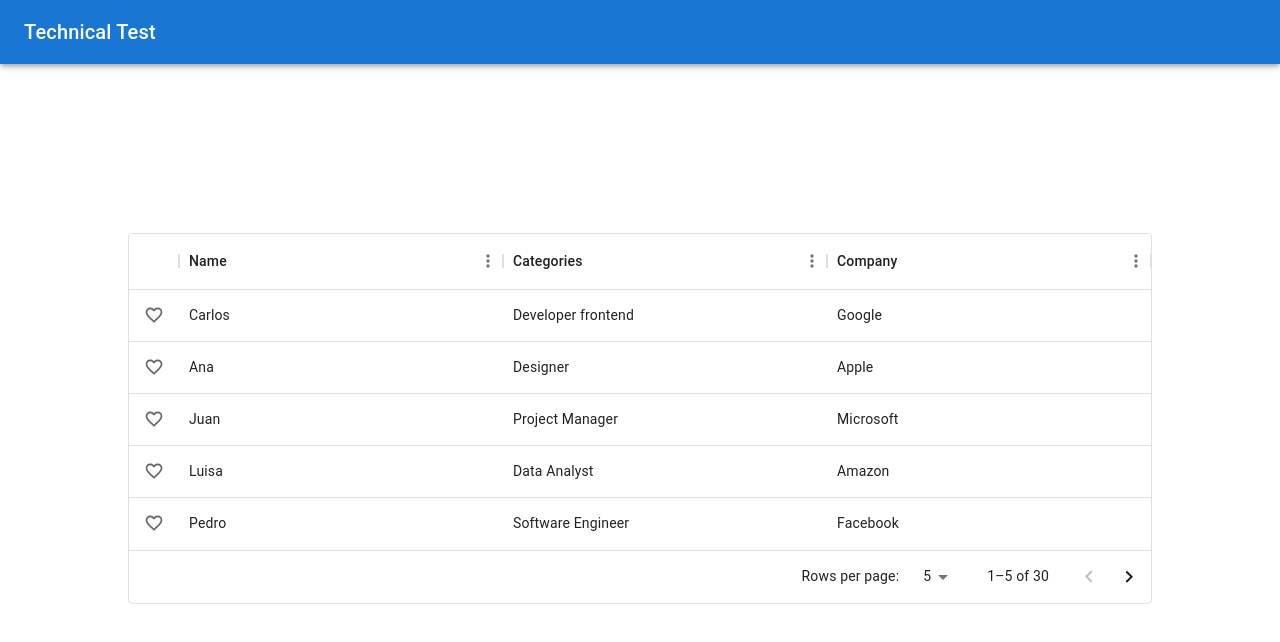
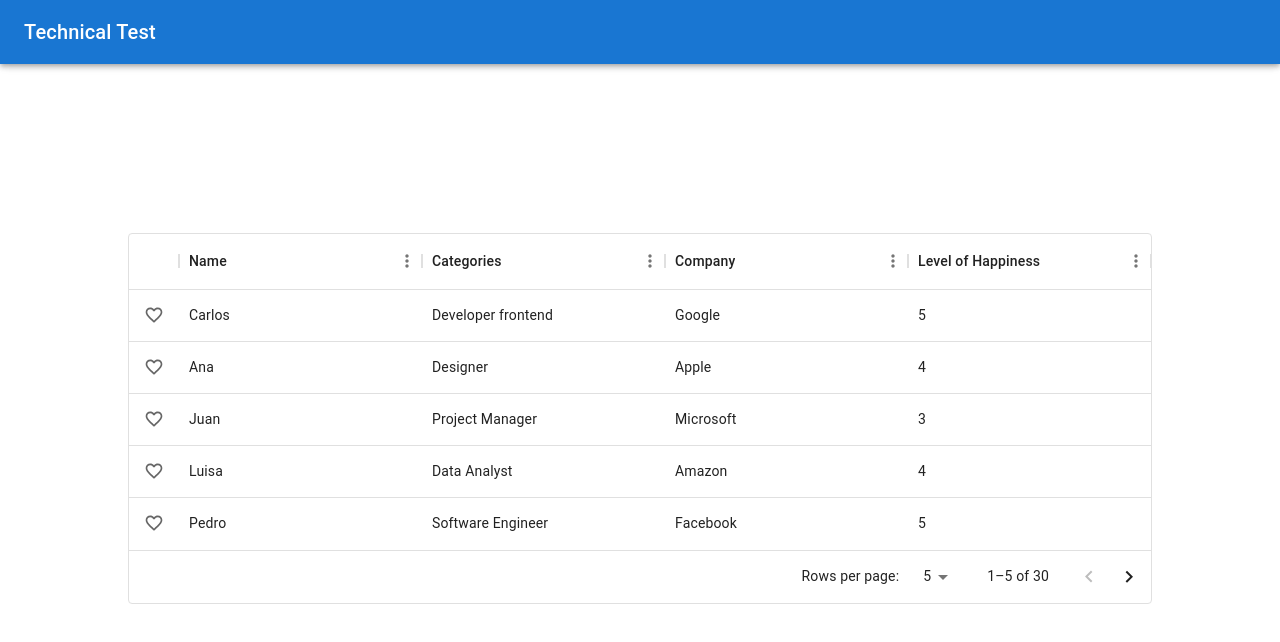
Before and after one commit to Rexpeto/test-clean-architecture, a React (Vite) app: page / in a window 1280 px wide. Shown: the top 642 px of the page. Built offline with nearby package versions, Linux system fonts and the light colour scheme.

Commit message:
table people component

```diff
--- a/src/pages/Home/components/PeopleTable/PeopleTable.tsx
+++ b/src/pages/Home/components/PeopleTable/PeopleTable.tsx
@@ -75,6 +75,15 @@ const PeopleTable = () => {
         <div>{params.row.company}</div>
       ),
     },
+    {
+      field: "levelOfHappiness",
+      headerName: "Level of Happiness",
+      flex: 1,
+      minWidth: 150,
+      renderCell: (params: GridRenderCellParams) => (
+        <div>{params.row.levelOfHappiness}</div>
+      ),
+    },
   ];
 
   return (
```
